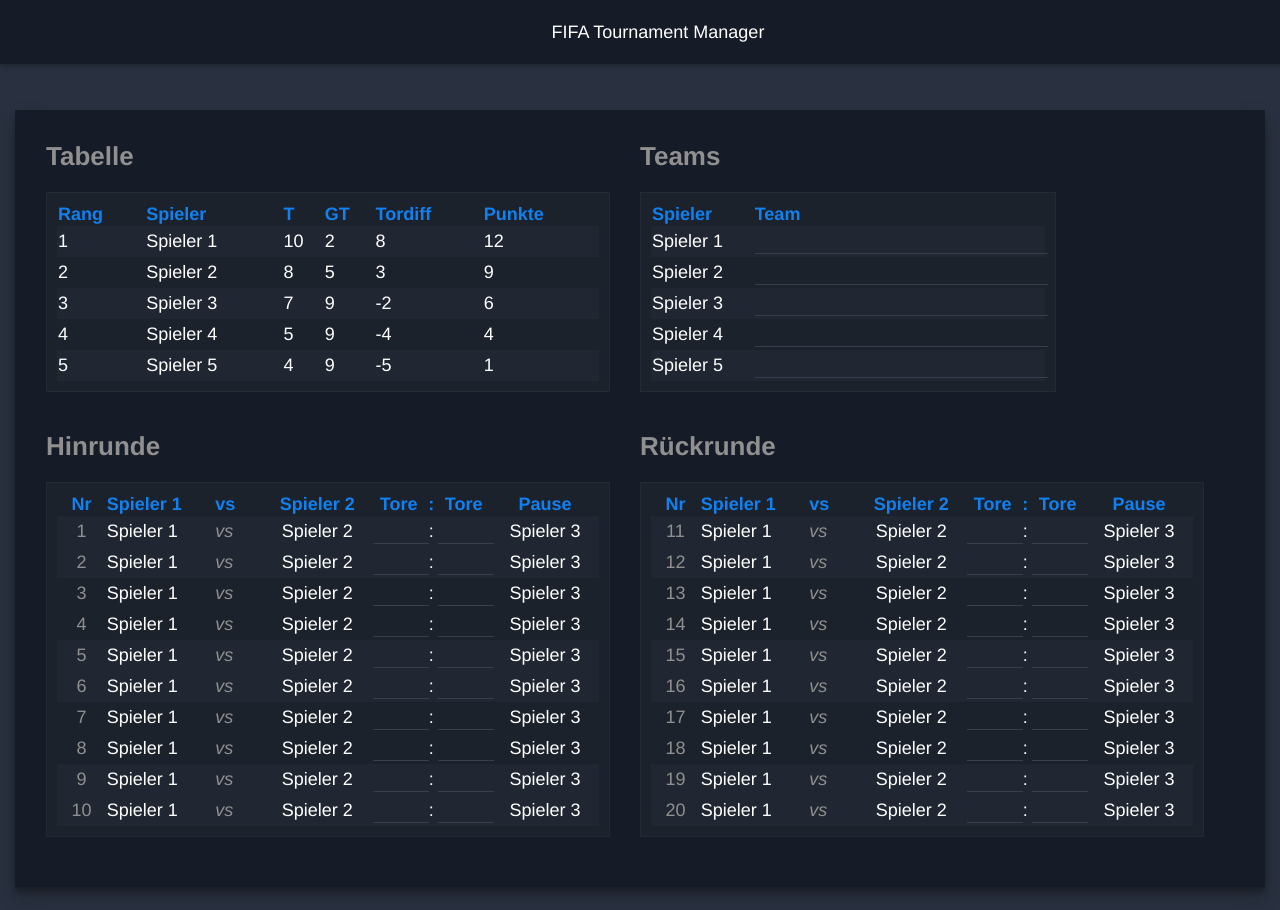
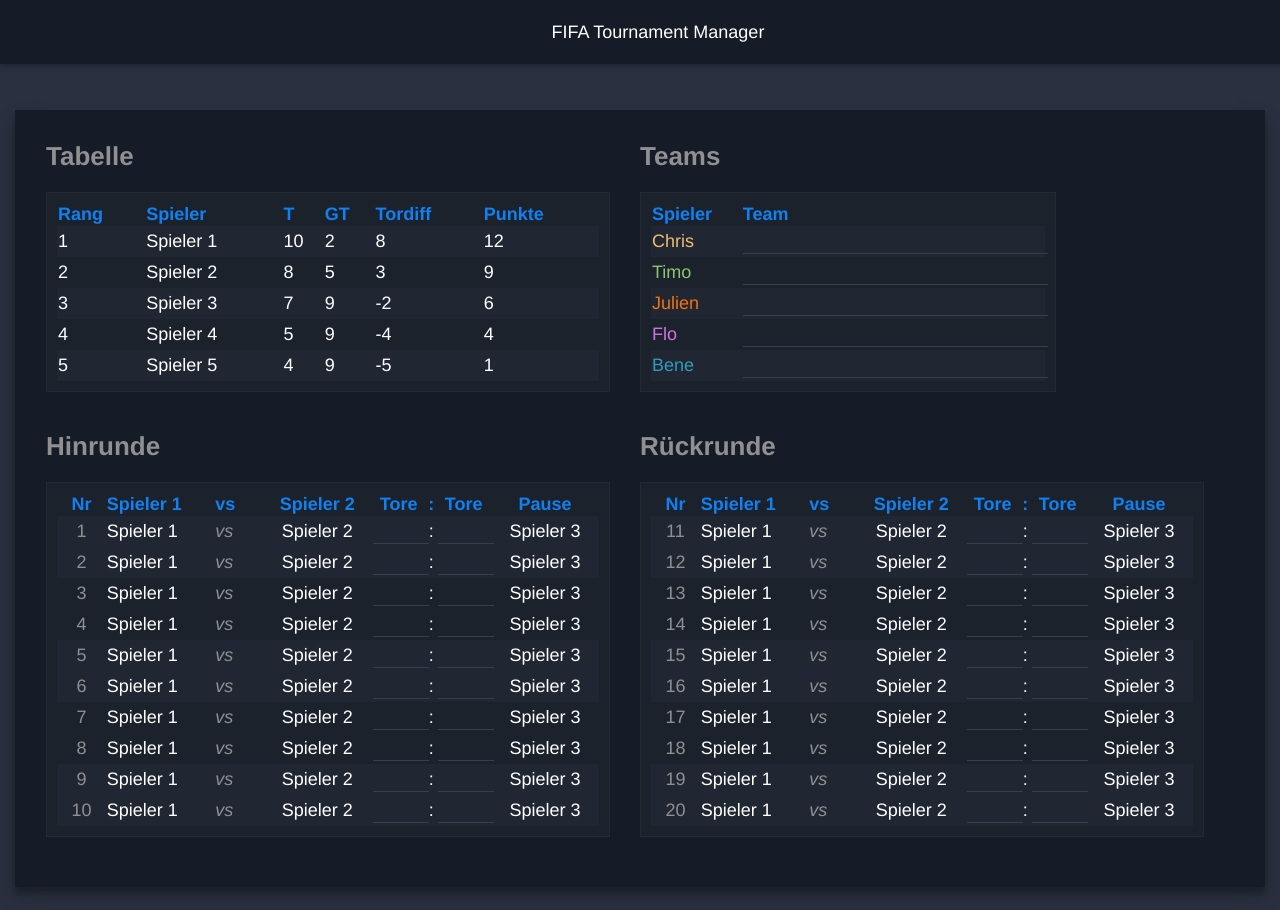
Before and after one commit to beNorthman/FifaTournamentManager, an Angular app: page / in a window 1280 px wide. Built offline with nearby package versions, Linux system fonts and the light colour scheme.

Commit message:
adds player labels and colors

```diff
--- a/src/app/tournament/tournament.component.css
+++ b/src/app/tournament/tournament.component.css
@@ -4,31 +4,15 @@
     display: flex;
     flex-wrap: wrap;
     flex-direction: row;
-  }
-  .tournament-grid > div {
+}
+.tournament-grid > div {
     display: flex;
     flex-basis: calc(50% - 0px);
     flex-direction: column;
-  }
-  .tournament-grid > div > div {
+}
+.tournament-grid > div > div {
     display: flex;
     flex-direction: row;
-  }
-
-.tournament-top-left{
-    /* background: pink; */
-}
-
-.tournament-top-right{
-    /* background: green;  */
-}
-
-.tournament-bottom-right{
-    /* background: blue; */
-}
-
-.tournament-bottom-left{
-    /* background: red; */
 }
 
 .table-input {
--- a/src/app/tournament/tournament.component.html
+++ b/src/app/tournament/tournament.component.html
@@ -2,7 +2,7 @@
   <div class="card">
     <div class="card-content">
       <div class="tournament-grid">
-        <div class="tournament-top-left">
+        <div>
           <h1>Tabelle</h1>
             <div class="standings">
               <table class="tournament-table standings-table">
@@ -57,7 +57,7 @@
               </table>
             </div>
         </div>
-        <div class="tournament-top-right">
+        <div>
           <h1>Teams</h1>
           <table class="tournament-table teams-table">
             <tr>
@@ -65,28 +65,28 @@
               <th>Team</th>
             </tr>
             <tr>
-              <td>Spieler 1</td>
+              <td><label class="chris">Chris</label></td>
               <td><input type="text" value="" (blur)="update(team)" class="table-input"></td>
             </tr>
             <tr>
-                <td>Spieler 2</td>
+                <td><label class="timo">Timo</label></td>
                 <td><input type="text" value="" (blur)="update(team)" class="table-input"></td>
             </tr>
             <tr>
-                <td>Spieler 3</td>
+                <td><label class="julien">Julien</label></td>
                 <td><input type="text" value="" (blur)="update(team)" class="table-input"></td>
             </tr>
             <tr>
-                <td>Spieler 4</td>
+                <td><label class="flo">Flo</label></td>
                 <td><input type="text" value="" (blur)="update(team)" class="table-input"></td>
             </tr>
             <tr>
-                <td>Spieler 5</td>
+                <td><label class="bene">Bene</label></td>
                 <td><input type="text" value="" (blur)="update(team)" class="table-input"></td>
             </tr>
           </table>
         </div>
-        <div class="tournament-bottom-right">
+        <div>
             <h1 class="h1-rowTwo">Hinrunde</h1>
             <table class="tournament-table roster-table">
               <tr>
@@ -377,7 +377,7 @@
               </tr>
             </table>
         </div>
-        <div class="tournament-bottom-left">
+        <div>
           <h1 class="h1-rowTwo">Rückrunde</h1>
           <table class="tournament-table roster-table">
             <tr>
--- a/src/styles.css
+++ b/src/styles.css
@@ -81,3 +81,26 @@
 .card-content {
     height: 715px;
 }
+
+/* ------------ Player Labels Start----------*/
+.timo {
+    color: #8cc670;
+}
+
+.chris {
+    color: #ebbf6f;
+}
+
+.flo {
+    color: #d371e3;
+}
+
+.julien {
+    color: #f27212;
+}
+
+.bene {
+    color: #329bbd;
+}
+
+/* ------------ Player Labels END------------*/
```
